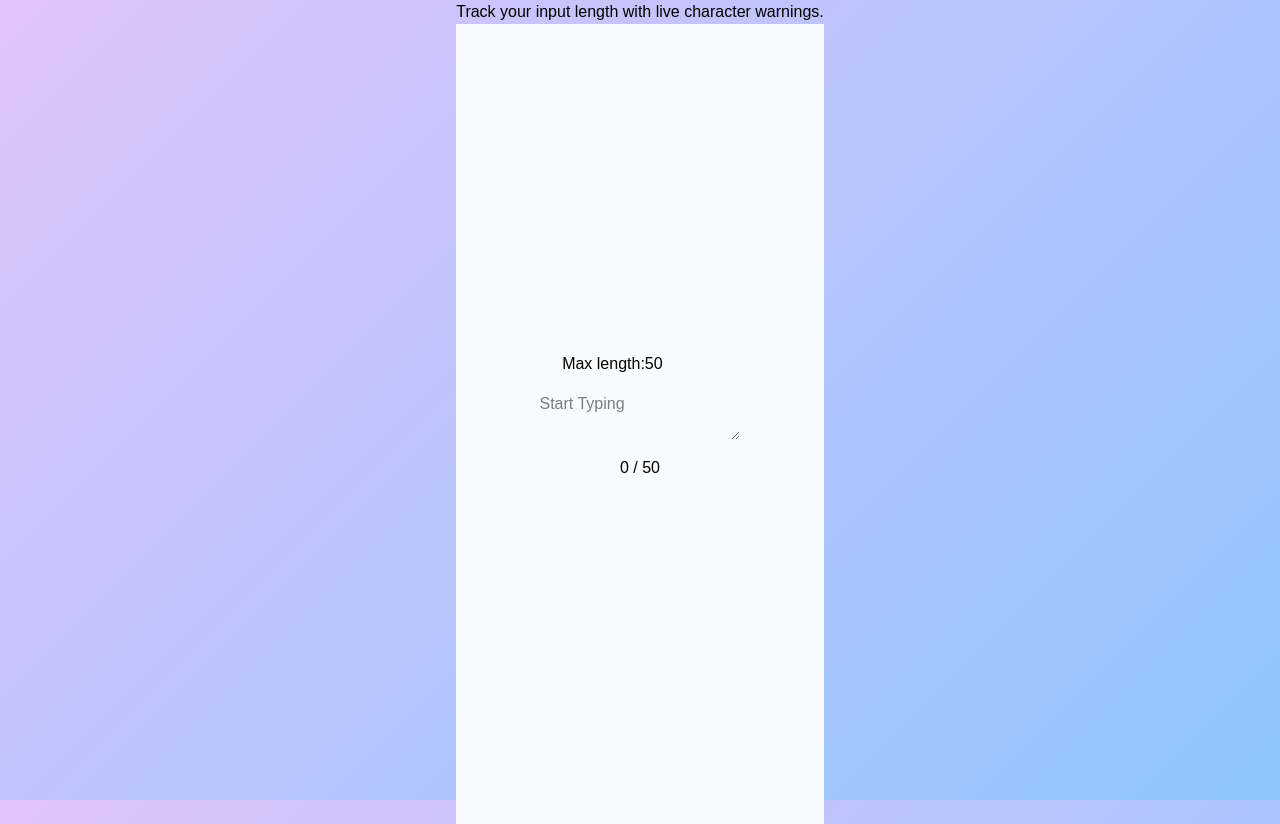
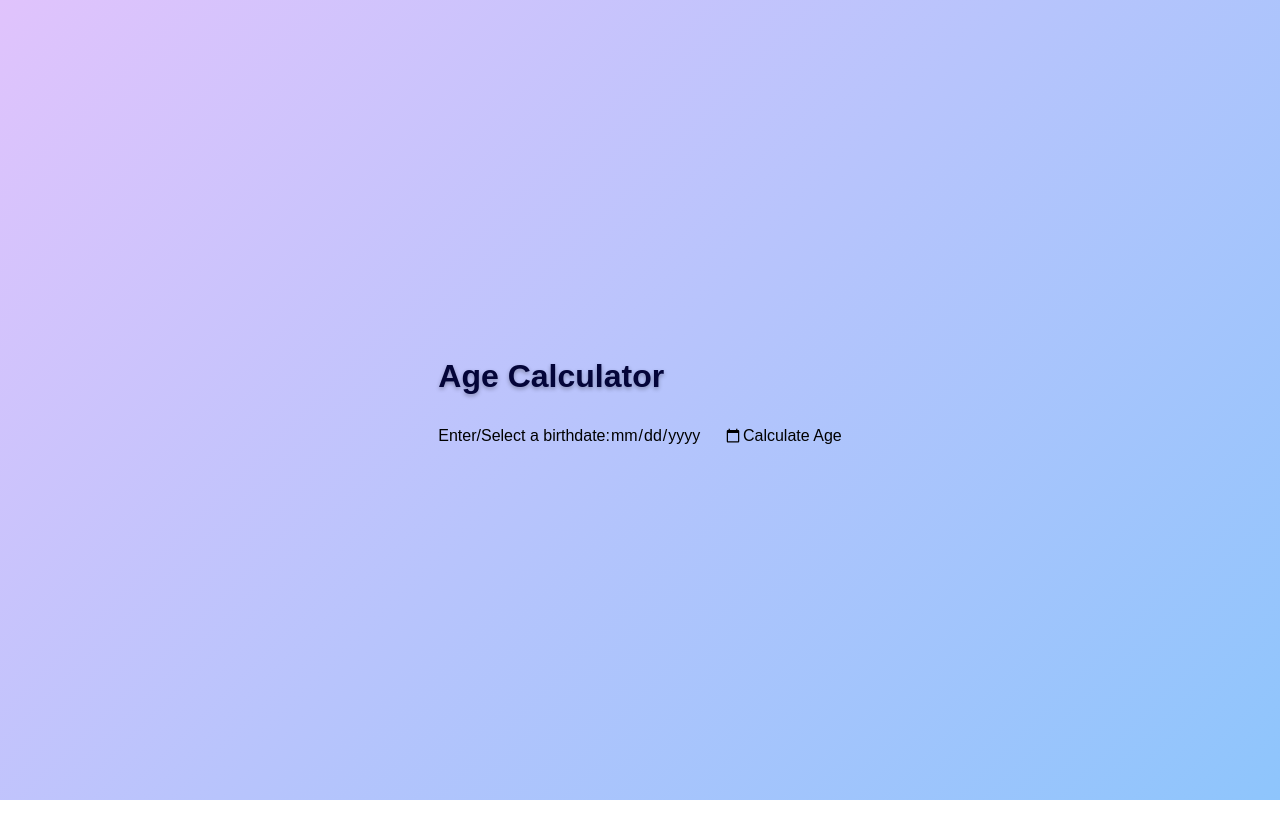
Before and after one commit to varadkakatkar/react-practice2, a React (Vite) app: page / in a window 1280 px wide. After the commit the page ends 800 px from the top, so only its background shows below. Built offline with nearby package versions, Linux system fonts and the light colour scheme.

Commit message:
age calculator

```diff
--- a/App.js
+++ b/App.js
@@ -23,6 +23,7 @@ import AcronymGenerator from "./InterviewProblems/AcronymGenerator";
 import ColorExplorer from "./InterviewProblems/ColorExplorer";
 import ConfirmationModal from "./InterviewProblems/ConfirmationModal";
 import CharacterCount from "./InterviewProblems/CharacterCount";
+import AgeCalculator from "./InterviewProblems/AgeCalculate";
 
 const App = () => {
   return (
@@ -51,7 +52,8 @@ const App = () => {
       {/* <AcronymGenerator /> */}
       {/* <ColorExplorer /> */}
       {/* <ConfirmationModal /> */}
-      <CharacterCount />
+      {/* <CharacterCount /> */}
+      <AgeCalculator />
     </div>
   );
 };
--- /dev/null
+++ b/InterviewProblems/AgeCalculate.js
@@ -0,0 +1,81 @@
+import React, { useState } from "react";
+import "./AgeCalculate.css";
+function AgeCalculator() {
+  const [birthDate, setBirthDate] = useState("");
+  const [age, setAge] = useState("");
+  const [error, setError] = useState("");
+
+  const calculateAge = () => {
+    if (!birthDate) {
+      setError("Please select a date");
+      setAge(null);
+      return;
+    }
+
+    const today = new Date();
+    const birth = new Date(birthDate);
+
+    if (birth > today) {
+      setError("Birthdate cannot be in the future");
+      setAge(null);
+      return;
+    }
+
+    let years = today.getFullYear() - birth.getFullYear();
+    let months = today.getMonth() - birth.getMonth();
+    let days = today.getDate() - birth.getDate();
+
+    if (days < 0) {
+      days += new Date(today.getFullYear(), today.getMonth(), 0).getDate();
+      months--;
+    }
+
+    if (months < 0) {
+      months += 12;
+      years--;
+    }
+
+    setError("");
+    setAge({ years, months, days });
+  };
+  return (
+    <div className="conatiner">
+      <h2 className="title">Age Calculator</h2>
+
+      <label className="label" data-testid="label-birthdate">
+        Enter/Select a birthdate:
+      </label>
+
+      <input
+        id="birthdate"
+        type="date"
+        className="input-date"
+        data-testid="input-birthdate"
+        value={birthDate}
+        onChange={(e) => setBirthDate(e.target.value)}
+      />
+
+      <button
+        className="btn-calc"
+        data-testid="btn-calculate"
+        onClick={calculateAge}
+      >
+        Calculate Age
+      </button>
+
+      {error && (
+        <p className="error-msg" data-testid="error-msg">
+          {error}
+        </p>
+      )}
+
+      {age && !error && (
+        <p className="age-result" data-testid="age-result">
+          {age.years} years, {age.months} months, {age.days} days
+        </p>
+      )}
+    </div>
+  );
+}
+
+export default AgeCalculator;
```
Also changed, not shown: InterviewProblems/AgeCalculate.css (added).
